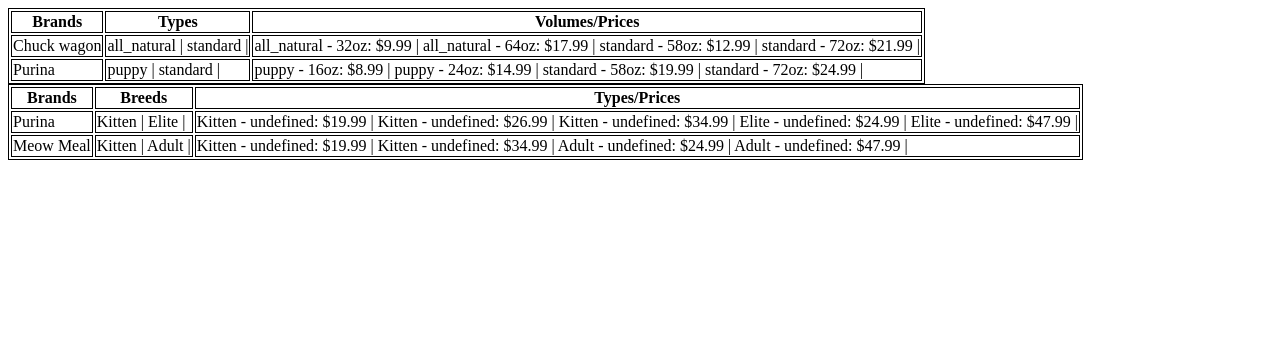
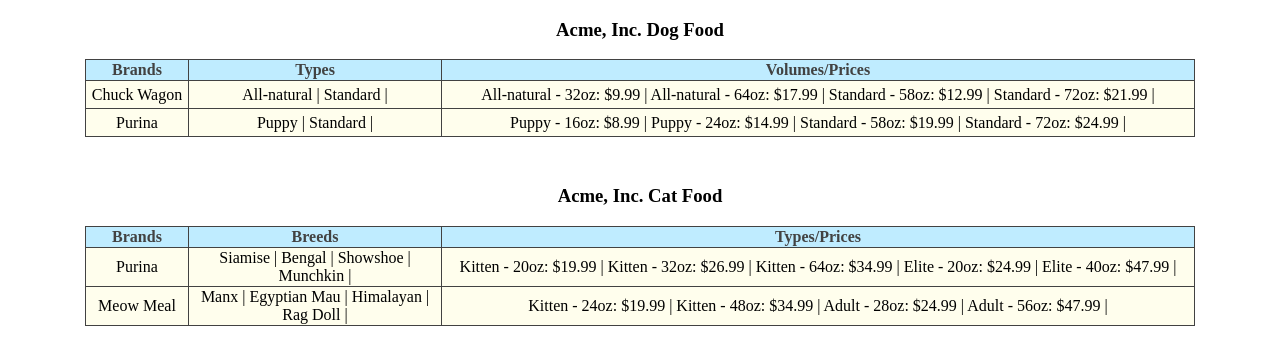
Before and after one commit to michaellindstromm/spa-petfood, a plain HTML site: page index.html in a window 1280 px wide. Drawn offline with Linux system fonts and the light colour scheme.

Commit message:
changed cat function to display correctly. Used additional for loops for string manipulation to make outputs look better than what was given in the JSON file

```diff
--- a/displayFood.js
+++ b/displayFood.js
@@ -5,45 +5,56 @@
   let brand; //Two differnt OBJECTS of brands (Chuck Wagon/Purina)
 
   let brandName; //Brand Names: (ChuckWagon and Purina)
+  let newBrandName; //Use this for capitalizing "w" in "wagon"
 
   let types; //Array of objects holding different types of dog foods (ie. all_natural, standard, puppy, etc.)
 
   let type; //Objects of different types with their different volume options
 
   let typeName; //Type Names: [ChuckWagon:(all_natural & standard) || Purina:(puppy & standard)]
+  let newTypeName; //Use this for editing type names (capital letters and replace "_")
   let volumes; //Array of Objects holding different brand's type's names and pricing
   let options; //Objects for different brand's type's names and pricing
   let name; //Name of brand's type's (ie. 64oz, 16oz etc.)
   let price; //Price of brand's type's
   let index = 1;
-  // let tr;
-  // let td1 = document.createElement("TD");
-  // let td2 = document.createElement("TD");
-  // let td3 = document.createElement("TD");
 
-  for (var i = 0; i < bAO.length; i++) {
+  for (var i = 0; i < bAO.length; i++) { //loop through number of dogbrands
     let tr = document.createElement("TR");
     let td1 = document.createElement("TD");
     let td2 = document.createElement("TD");
     let td3 = document.createElement("TD");
+    td1.classList = "brands";
+    td2.classList = "types";
+    td3.classList = "vol-price";
     brand = bAO[i];
-    brandName = brand.name
-    td1.innerHTML += brandName;
+    brandName = brand.name //set brand name
+    newBrandName = brandName.split("");
+    for (var m = 0; m < newBrandName.length; m++) { //loop through brand names and capitalize w in wagon
+      newBrandName[m] = newBrandName[m].replace("w", "W")
+    }
+    newBrandName = newBrandName.join("");
+    td1.innerHTML += newBrandName; //append brand name to table area
     tr.appendChild(td1);
     types = brand.types;
-    for (var j = 0; j < types.length; j++) {
+    for (var j = 0; j < types.length; j++) { //loop through different types of dogfood for each brand
       type = types[j]
-      typeName = type.type
-
-      td2.innerHTML += typeName + " | ";
+      typeName = type.type;
+      newTypeName = typeName.split(""); //editting types to look better split letters into array
+      for (var l = 0; l < newTypeName.length; l++) {
+        newTypeName[l] = newTypeName[l].replace(/\_/g, "-"); //replace "_"
+        newTypeName[0] = newTypeName[0].toUpperCase(); //set first letter to uppercase
+      }
+      newTypeName = newTypeName.join(""); //convert back into a string
+      td2.innerHTML += newTypeName + " | ";
       tr.appendChild(td2);
       volumes = type.volumes;
-      for (var k = 0; k < volumes.length; k++) {
+      for (var k = 0; k < volumes.length; k++) { //loop through and get volume and pricing information
         options = volumes[k];
         name = options.name;
         price = options.price;
 
-        td3.innerHTML += typeName + " - " + name + ": " + "$" + price + " | ";
+        td3.innerHTML += newTypeName + " - " + name + ": " + "$" + price + " | ";
         tr.appendChild(td3);
       }
     }
@@ -58,6 +69,7 @@
   let brand; //Two differnt OBJECTS of brands (Chuck Wagon/Purina)
 
   let brandName; //Brand Names: (ChuckWagon and Purina)
+  let breeds;
 
   let types; //Array of objects holding different types of dog foods (ie. all_natural, standard, puppy, etc.)
 
@@ -66,32 +78,38 @@
   let typeName; //Type Names: [ChuckWagon:(all_natural & standard) || Purina:(puppy & standard)]
   let volumes; //Array of Objects holding different brand's type's names and pricing
   let options; //Objects for different brand's type's names and pricing
-  let name; //Name of brand's type's (ie. 64oz, 16oz etc.)
+  let size; //Name of brand's type's (ie. 64oz, 16oz etc.)
   let price; //Price of brand's type's
 
-  for (var i = 0; i < bAO.length; i++) {
+  for (var i = 0; i < bAO.length; i++) { //loop through different cat brands
     let tr = document.createElement("TR");
     let td1 = document.createElement("TD");
     let td2 = document.createElement("TD");
     let td3 = document.createElement("TD");
+    td1.classList = "brands";
+    td2.classList = "breeds";
+    td3.classList = "vol-price";
     brand = bAO[i];
-    brandName = brand.name
+    brandName = brand.name; //set brand name and breed name
+    breeds = brand.breeds;
     td1.innerHTML += brandName;
     tr.appendChild(td1);
+    for (var l = 0; l < breeds.length; l++) { //loop through differenty types for the brands
+      let specificBreeds = breeds[l]
+      td2.innerHTML += specificBreeds + " | ";
+      tr.appendChild(td2);
+    }
     types = brand.types;
-    for (var j = 0; j < types.length; j++) {
+    for (var j = 0; j < types.length; j++) { //loop through different types to get different volumes for each type
       type = types[j]
       typeName = type.type
-
-      td2.innerHTML += typeName + " | ";
-      tr.appendChild(td2);
       volumes = type.volumes;
-      for (var k = 0; k < volumes.length; k++) {
+      for (var k = 0; k < volumes.length; k++) { //loop through and get size and pricing from different volumes
         options = volumes[k];
-        name = options.name;
+        size = options.size;
         price = options.price;
 
-        td3.innerHTML += typeName + " - " + name + ": " + "$" + price + " | ";
+        td3.innerHTML += typeName + " - " + size + ": " + "$" + price + " | ";
         tr.appendChild(td3);
       }
     }
--- a/index.html
+++ b/index.html
@@ -6,7 +6,9 @@
     <link rel="stylesheet" href="styles.css">
   </head>
   <body>
+
     <table id="dogTable">
+      <h3>Acme, Inc. Dog Food</h3>
       <tr>
         <th>Brands</th>
         <th>Types</th>
@@ -15,7 +17,9 @@
 
 
     </table>
+
     <table id="catTable">
+      <h3>Acme, Inc. Cat Food</h3>
       <tr>
         <th>Brands</th>
         <th>Breeds</th>
--- a/styles.css
+++ b/styles.css
@@ -1,3 +1,47 @@
-table, th, td {
-    border: 1px solid black;
+th, td {
+  border: 1px solid rgb(66, 66, 66);
 }
+
+th {
+  background: rgb(191, 236, 255);
+  color: rgb(66, 66, 66);
+}
+
+td {
+  background: rgb(255, 254, 237);
+}
+
+table {
+  border-spacing: 0;
+  border-collapse: collapse;
+  margin: 0 auto;
+  margin-bottom: 3em;
+}
+
+h3 {
+  text-align: center;
+}
+
+.brands {
+  width: 100px;
+  height: 25px;
+  text-align: center;
+}
+
+.types {
+  width: 250px;
+  height: 25px;
+  text-align: center;
+}
+
+.breeds {
+  width: 250px;
+  height: 25px;
+  text-align: center;
+}
+
+.vol-price {
+  width: 750px;
+  height: 25px;
+  text-align: center;
+}
```
